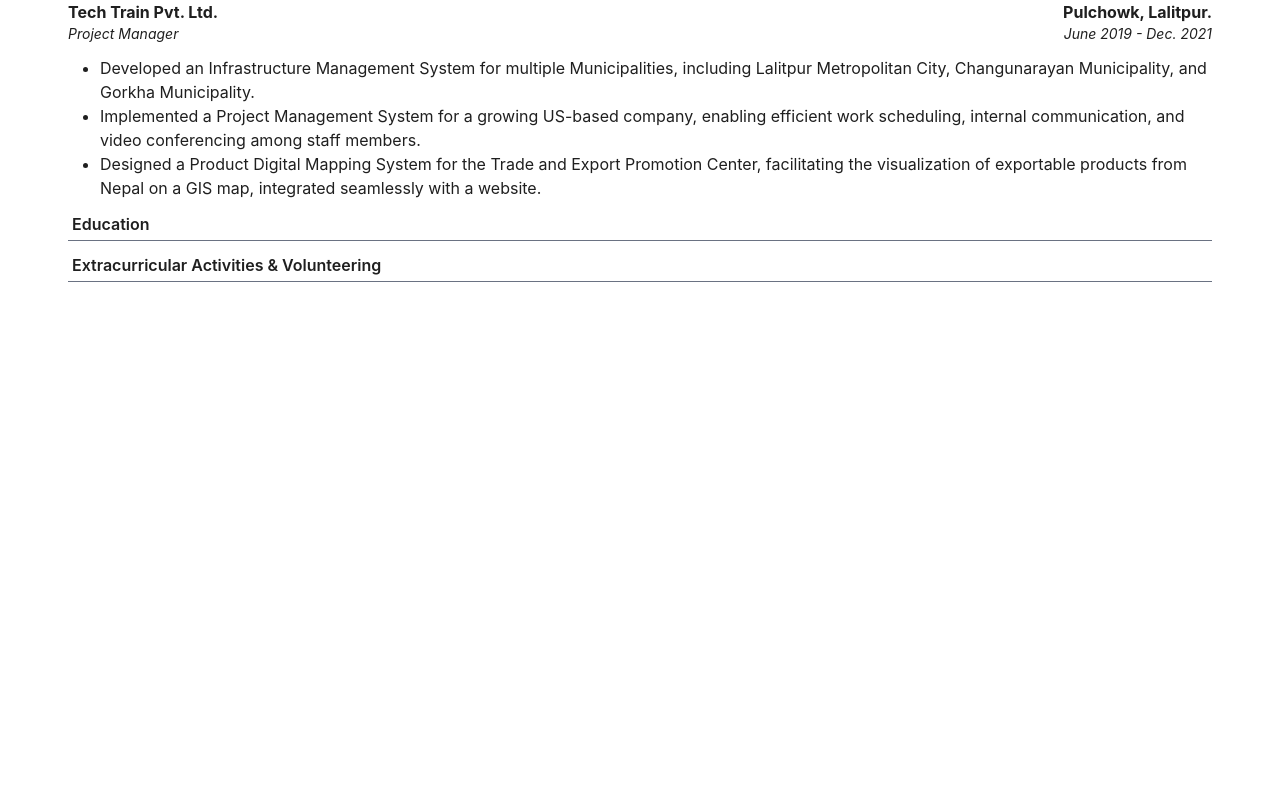
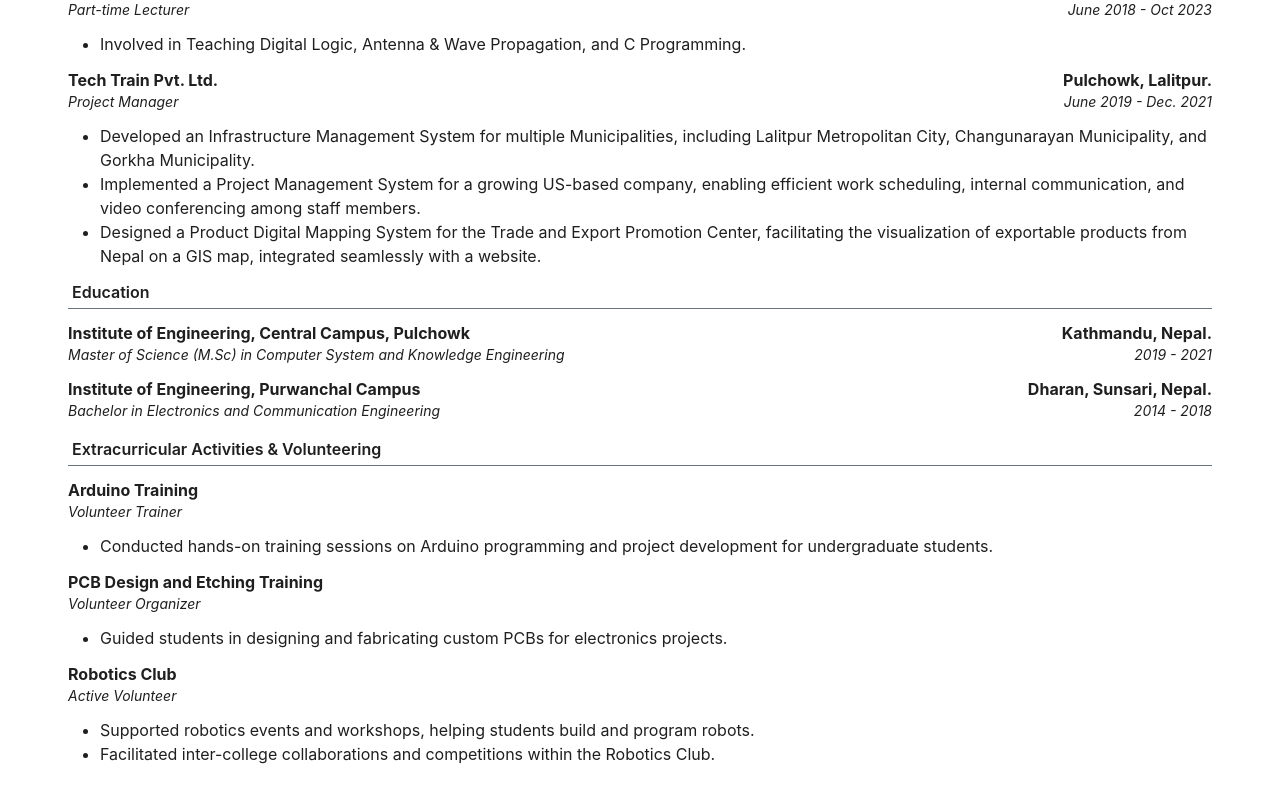
Before and after one commit to pycodebook/profile, a React (Vite) app: page / in a window 1280 px wide. Shown: the part 997-1787 px from the top of the page. Before the commit the page ends 1295 px from the top, so only its background shows below. Built offline with nearby package versions, Linux system fonts and the light colour scheme.

Commit message:
feat: name added

```diff
--- a/src/components/Education.jsx
+++ b/src/components/Education.jsx
@@ -1,9 +1,43 @@
 import Heading from "./commons/Heading";
+
+const  education = [
+      {
+        "institution": "Institute of Engineering, Central Campus, Pulchowk",
+        "location": "Kathmandu, Nepal",
+        "degree": "Master of Science (M.Sc) in Computer System and Knowledge Engineering",
+        "years": "2019 - 2021"
+      },
+      {
+        "institution": "Institute of Engineering, Purwanchal Campus",
+        "location": "Dharan, Sunsari, Nepal",
+        "degree": "Bachelor in Electronics and Communication Engineering",
+        "years": "2014 - 2018"
+      }
+    ]
+
 
 export default function Education(){
     return(
         <>
             <Heading title='Education' />
+            {education.map(({institution,location, degree, years}, index) =>{
+              return(
+                <>
+                <div className="my-3">
+                     <div className="flex justify-between font-bold">
+                        <span>{institution}</span>
+                        <span>{location}.</span>
+                     </div>
+                     <div className="flex justify-between italic text-sm">
+                        <span>{degree}</span>
+                        <span>{years}</span>
+                     </div>
+                 </div>
+
+                </>
+              )
+
+            })}
         </>
     )
 }
--- a/src/components/Extracurricular.jsx
+++ b/src/components/Extracurricular.jsx
@@ -1,9 +1,60 @@
 import Heading from "./commons/Heading";
+
+const  volunteerExperience= [
+      {
+        "title": "Arduino Training",
+        "role": "Volunteer Trainer",
+        "responsibilities": [
+          "Conducted hands-on training sessions on Arduino programming and project development for undergraduate students."
+        ]
+      },
+      {
+        "title": "PCB Design and Etching Training",
+        "role": "Volunteer Organizer",
+        "responsibilities": [
+          "Guided students in designing and fabricating custom PCBs for electronics projects."
+        ]
+      },
+      {
+        "title": "Robotics Club",
+        "role": "Active Volunteer",
+        "responsibilities": [
+          "Supported robotics events and workshops, helping students build and program robots.",
+          "Facilitated inter-college collaborations and competitions within the Robotics Club."
+        ]
+      }
+    ]
 
 export default function Extracurricular(){
     return(
         <>
             <Heading title='Extracurricular Activities & Volunteering' />
+            {volunteerExperience.map(({title,role, responsibilities}, index) =>{
+              return(
+                <>
+                <div className="my-3">
+                     <div className="font-bold">
+                        {title}
+                     </div>
+                     <div className="italic text-sm">
+                        {role}
+                     </div>
+                 </div>
+
+                    <ul className="ml-8 text-base">
+                    {responsibilities.map((item)=>{
+                        return(
+                            <li className="list-disc">
+                            {item}
+                            </li>
+                        )
+                    })}
+                    </ul>
+
+                </>
+              )
+
+            })}
         </>
     )
 }
--- a/src/components/ProfileImage.jsx
+++ b/src/components/ProfileImage.jsx
@@ -2,7 +2,7 @@
 export default function ProfileImage(){
     return(
         <>
-          <img src={profile} alt="profile" className="mt-6 rounded-lg" />
+          <img src={profile} alt="profile" className="rounded-lg" />
         </>
     )
 }
--- a/src/pages/profile.jsx
+++ b/src/pages/profile.jsx
@@ -7,13 +7,15 @@
 
 export default function Profile() {
   return (
-   <div className="mx-12 my-4">
+   <div className="mx-12 my-6">
+       <div className="text-3xl font-bold">Ashok Basnet</div>
+       <div className="italic">Gwarko, Lalitpur, Nepal.</div>
      <div className="flex space-x-8">
      <div className="flex-3">
       <Summary />
       <Skills />
       </div>
-      <div className="flex-1">
+      <div className="flex-1 mt-10">
         <ProfileImage />
       </div>
     </div>
```
